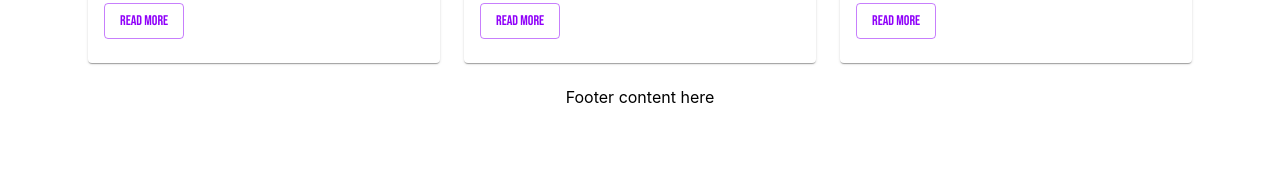
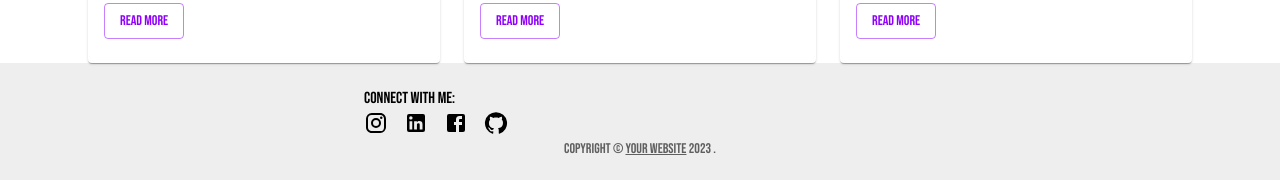
Before and after one commit to Kshitiz-Lall/my-portfolio, a React (Create React App) app: page / in a window 1280 px wide. Shown: the part 1123-1303 px from the top of the page. Before the commit the page ends 1254 px from the top, so only its background shows below. Built offline with nearby package versions, Linux system fonts and the light colour scheme.

Commit message:
footer added

```diff
--- a/package.json
+++ b/package.json
@@ -5,6 +5,7 @@
   "dependencies": {
     "@emotion/react": "^11.11.1",
     "@emotion/styled": "^11.11.0",
+    "@mui/icons-material": "^5.14.16",
     "@mui/material": "^5.14.17",
     "@testing-library/jest-dom": "^5.17.0",
     "@testing-library/react": "^13.4.0",
--- /dev/null
+++ b/src/Components/Footer/index.js
@@ -0,0 +1,49 @@
+import * as React from 'react';
+import CssBaseline from '@mui/material/CssBaseline';
+import Container from '@mui/material/Container';
+import Typography from '@mui/material/Typography';
+import Box from '@mui/material/Box';
+import Link from '@mui/material/Link';
+import { Facebook, Instagram, LinkedIn, GitHub } from '@mui/icons-material';
+
+export default function Footer() {
+  return (
+    <Box
+      component="footer"
+      sx={{
+        py: 3,
+        px: 2,
+        mt: 'auto',
+        backgroundColor: (theme) =>
+          theme.palette.mode === 'light'
+            ? theme.palette.grey[200]
+            : theme.palette.grey[800],
+      }}
+    >
+      <Container maxWidth="sm">
+        <Typography variant="body1">Connect with me:</Typography>
+        <Box sx={{ display: 'flex', gap: 2 }}>
+          <Link href="https://www.instagram.com/your-instagram" color="inherit">
+            <Instagram />
+          </Link>
+          <Link href="https://www.linkedin.com/your-linkedin" color="inherit">
+            <LinkedIn />
+          </Link>
+          <Link href="https://www.facebook.com/your-facebook" color="inherit">
+            <Facebook />
+          </Link>
+          <Link href="https://www.github.com/your-github" color="inherit">
+            <GitHub />
+          </Link>
+        </Box>
+        <Typography variant="body2" color="textSecondary" align="center">
+          {"Copyright © "}
+          <Link color="inherit" href="https://your-website.com/">
+            Your Website
+          </Link>{" "}
+          {new Date().getFullYear()} {"."}
+        </Typography>
+      </Container>
+    </Box>
+  );
+}
--- a/src/Layout/index.js
+++ b/src/Layout/index.js
@@ -1,6 +1,7 @@
 // Layout.js
 import React from "react";
 import { AppBar, Toolbar, Typography, Container, Box } from "@mui/material";
+import Footer from "../Components/Footer";
 
 const Layout = ({ children }) => {
   return (
@@ -11,18 +12,7 @@ const Layout = ({ children }) => {
         </Toolbar>
       </AppBar>
       <Container>{children}</Container>
-      <Box
-        component="footer"
-        sx={{
-          py: 3,
-          px: 2,
-          mt: "auto",
-          backgroundColor: "background.paper",
-          textAlign: "center",
-        }}
-      >
-        Footer content here
-      </Box>
+      <Footer/>
     </div>
   );
 };
```
Also changed, not shown: public/index.html (+1 -23 lines), 1 other file (tests, documents, lock files or other folders).
